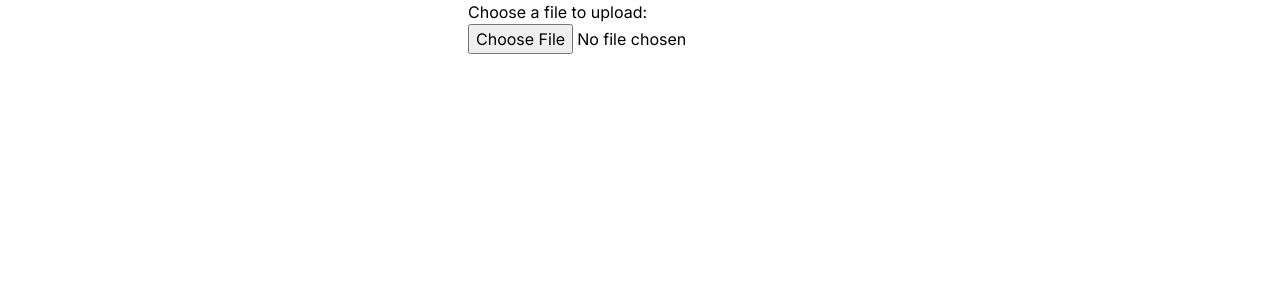
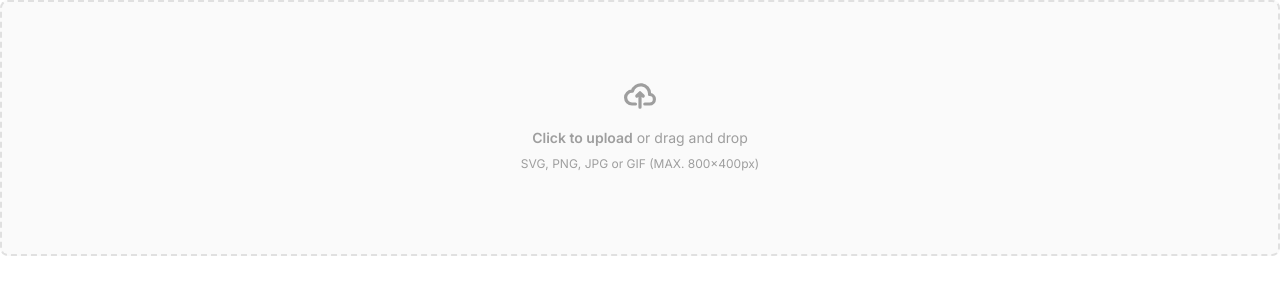
Before and after one commit to Deeds67/qr-file-transfer, a Next.js app: page /upload in a window 1280 px wide. Shown: the top 300 px of the page. Built offline with nearby package versions, Linux system fonts and the light colour scheme.

Commit message:
Style uploader

```diff
--- a/src/app/upload/page.tsx
+++ b/src/app/upload/page.tsx
@@ -32,14 +32,19 @@
     return (
             <div className="flex flex-col items-center">
                 {!file &&
-                <div>
-                    <h2>Choose a file to upload:</h2>
-                    <input
-                        id="file-upload"
-                        type="file"
-                        onChange={handleFileChange}
-                    />
-                </div>}
+                    <div className="flex items-center justify-center w-full">
+                        <label htmlFor="file-upload" className="flex flex-col items-center justify-center w-full h-64 border-2 border-gray-300 border-dashed rounded-lg cursor-pointer bg-gray-50 dark:hover:bg-bray-800 dark:bg-gray-700 hover:bg-gray-100 dark:border-gray-600 dark:hover:border-gray-500 dark:hover:bg-gray-600">
+                            <div className="flex flex-col items-center justify-center pt-5 pb-6">
+                                <svg className="w-8 h-8 mb-4 text-gray-500 dark:text-gray-400" aria-hidden="true" xmlns="http://www.w3.org/2000/svg" fill="none" viewBox="0 0 20 16">
+                                    <path stroke="currentColor" stroke-linecap="round" stroke-linejoin="round" stroke-width="2" d="M13 13h3a3 3 0 0 0 0-6h-.025A5.56 5.56 0 0 0 16 6.5 5.5 5.5 0 0 0 5.207 5.021C5.137 5.017 5.071 5 5 5a4 4 0 0 0 0 8h2.167M10 15V6m0 0L8 8m2-2 2 2"/>
+                                </svg>
+                                <p className="mb-2 text-sm text-gray-500 dark:text-gray-400"><span className="font-semibold">Click to upload</span> or drag and drop</p>
+                                <p className="text-xs text-gray-500 dark:text-gray-400">SVG, PNG, JPG or GIF (MAX. 800x400px)</p>
+                            </div>
+                            <input id="file-upload" type="file" className="hidden" onChange={handleFileChange}/>
+                        </label>
+                    </div>
+                }
 
                 {file && <Typography>Selected file: {file.name}</Typography>}
 
```
